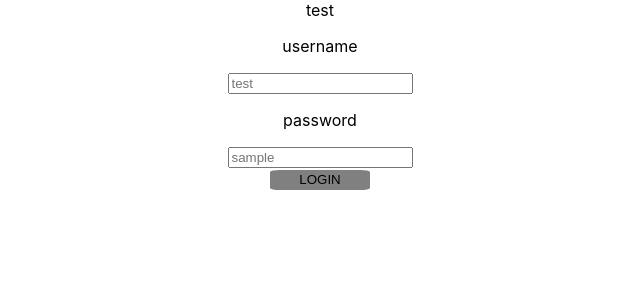
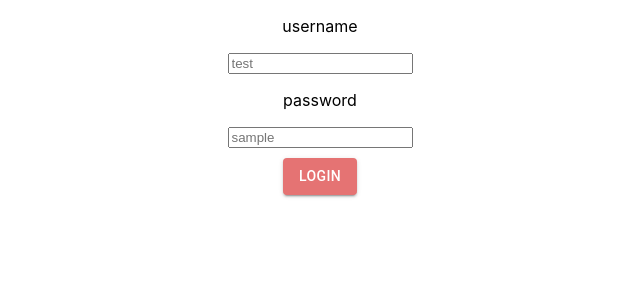
Before and after one commit to AyanoMiura88/react_dnd, a React (Create React App) app: page / in a window 1280 px wide. Shown: the top 300 px of the page, without its empty margins (320-960 px from the left). Built offline with nearby package versions, Linux system fonts and the light colour scheme.

Commit message:
[add] materialuUI

```diff
--- a/package.json
+++ b/package.json
@@ -3,6 +3,7 @@
   "version": "0.1.0",
   "private": true,
   "dependencies": {
+    "@material-ui/core": "^4.12.3",
     "@testing-library/jest-dom": "^5.14.1",
     "@testing-library/react": "^11.2.7",
     "@testing-library/user-event": "^12.8.3",
--- a/src/App.tsx
+++ b/src/App.tsx
@@ -8,7 +8,6 @@ function App() {
   return (
     <BrowserRouter>
       <div className="App">
-        <div>test</div>
         <Routes>
           <Route path="/" exact component={LoginPage} />
           <Route path="/MainPage" exact component={DropArea} />
--- a/src/Login/LoginBtn.tsx
+++ b/src/Login/LoginBtn.tsx
@@ -1,35 +1,20 @@
 import React from "react";
+import Button2 from "@material-ui/core/Button";
 
 interface Props {
-  border: string;
-  color: string;
-  children?: React.ReactNode;
-  height: string;
-  radius: string
-  width: string;
+  onClick: () => void;
 }
 
-const Button: React.FC<Props> = ({
-    border,
-    color,
-    children,
-    height,
-    radius,
-    width
-  }) => {
+
+const PrimaryButton = (props: Props) => {
+  const { onClick } = props;
   return (
-    <button
-      style={{
-         backgroundColor: color,
-         border,
-         borderRadius: radius,
-         height,
-         width
-      }}
-    >
-    {children}
-    </button>
+    <div style={{margin:"10px"}}>
+      <Button2 onClick={onClick} variant="contained" color="primary" >
+        LOGIN
+      </Button2>
+    </div>
   );
-}
+};
 
-export default Button;
+export default PrimaryButton;
--- a/src/Login/LoginPage.tsx
+++ b/src/Login/LoginPage.tsx
@@ -1,37 +1,38 @@
 import React, { useState } from "react";
 import { useHistory } from "react-router-dom";
-import Button from "./LoginBtn";
+import PrimaryButton from "./LoginBtn";
 
 const LoginPage = () => {
   const [username, setUsername] = useState("");
   const [password, setPassword] = useState("");
   const history = useHistory();
 
-  const submit = () => {
+  const handleOnClick = () => {
     if (username === "test" && password === "sample") {
       history.push("/MainPage");
     }
   };
   return (
     <div>
-      <form onSubmit={submit}>
         <p>username</p>
-        <input type="text" placeholder="test" value={username} onChange={(e) => setUsername(e.target.value)} />
+        <input
+          type="text"
+          placeholder="test"
+          value={username}
+          onChange={(e) => setUsername(e.target.value)}
+        />
         <p>password</p>
-        <input type="text" placeholder="sample" value={password} onChange={(e) => setPassword(e.target.value)} />
+        <input
+          type="text"
+          placeholder="sample"
+          value={password}
+          onChange={(e) => setPassword(e.target.value)}
+        />
         <div>
-          <Button
-            border="none"
-            color="gray"
-            height="20px"
-            radius="10%"
-            width="100px"
-            children="LOGIN"
-          />
+          <PrimaryButton onClick={handleOnClick} />
         </div>
-      </form>
     </div>
   );
- }
+};
 
 export default LoginPage;
--- /dev/null
+++ b/src/Materialui/Color.ts
@@ -0,0 +1,18 @@
+import { createTheme } from "@material-ui/core/styles";
+
+export const Color = createTheme({
+  palette: {
+    primary: {
+      light: "#e57373",
+      main: "#e57373",
+      dark: "#e57373",
+      contrastText: "#FFF",
+    },
+    secondary: {
+      light: "#63a4ff",
+      main: "#1976d2",
+      dark: "#004ba0",
+      contrastText: "#ffffff",
+    },
+  },
+});
--- a/src/index.tsx
+++ b/src/index.tsx
@@ -1,14 +1,18 @@
-import React from 'react';
-import ReactDOM from 'react-dom';
-import './index.css';
-import App from './App';
-import reportWebVitals from './reportWebVitals';
+import React from "react";
+import ReactDOM from "react-dom";
+import "./index.css";
+import App from "./App";
+import reportWebVitals from "./reportWebVitals";
+import { MuiThemeProvider } from "@material-ui/core/styles";
+import { Color } from "./../src/Materialui/Color";
 
 ReactDOM.render(
-  <React.StrictMode>
-    <App />
-  </React.StrictMode>,
-  document.getElementById('root')
+  <MuiThemeProvider theme={Color}>
+    <React.StrictMode>
+      <App />
+    </React.StrictMode>
+  </MuiThemeProvider>,
+  document.getElementById("root")
 );
 
 // If you want to start measuring performance in your app, pass a function
```
Also changed, not shown: 1 other file (tests, documents, lock files or other folders).
